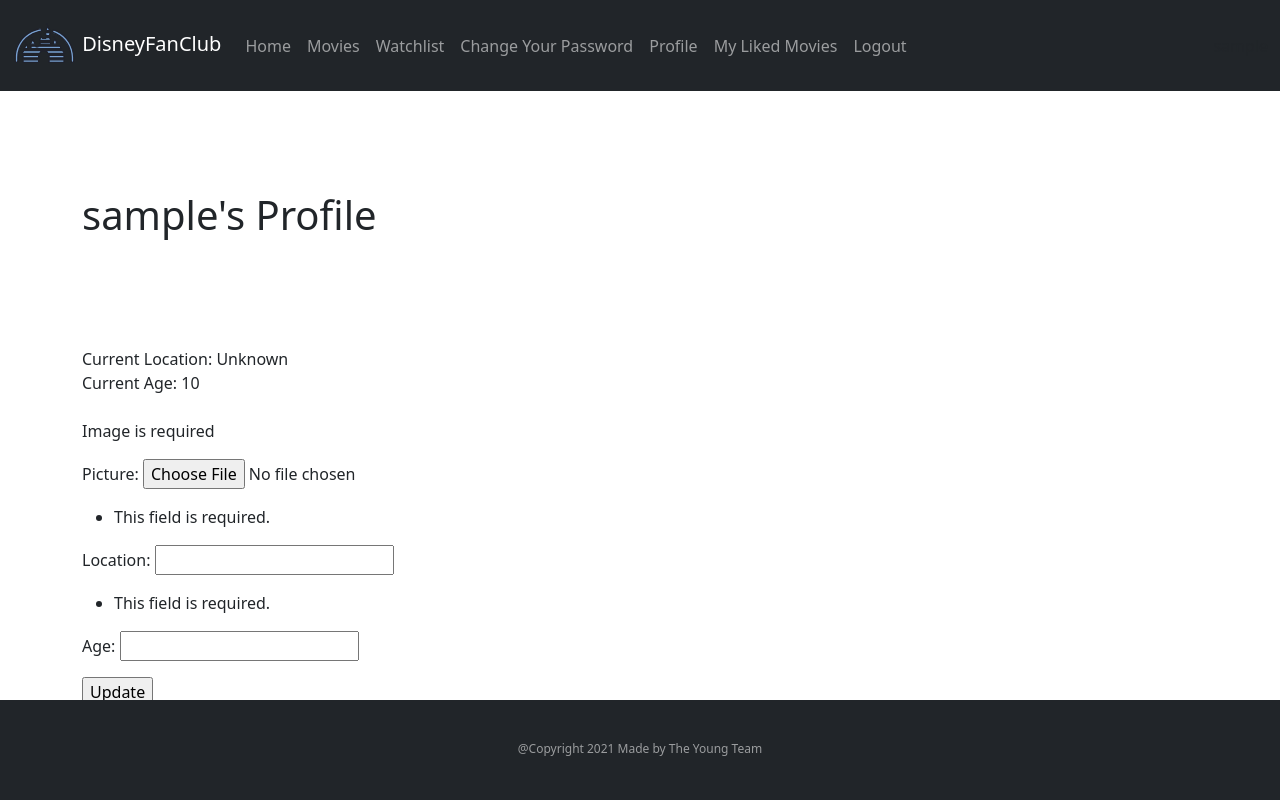
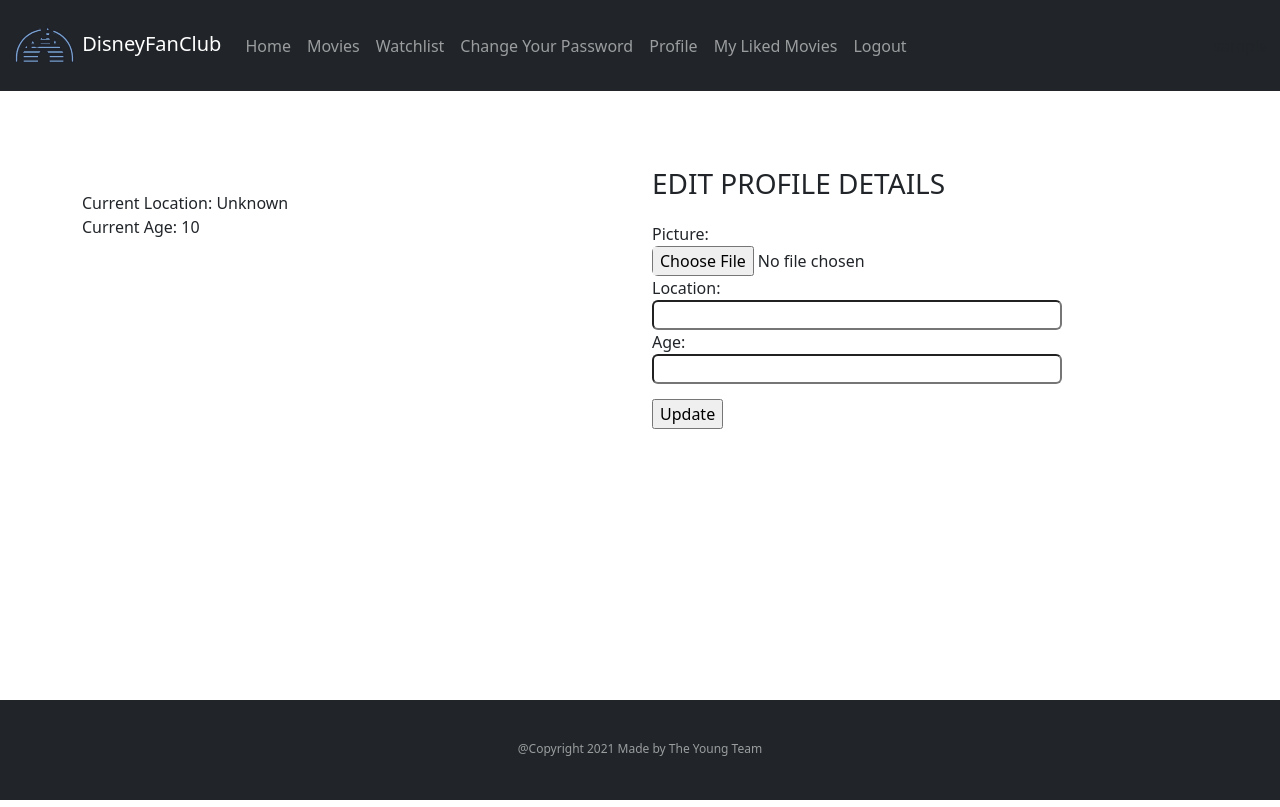
Before and after one commit to JoshuaYong103/ITech-team-project, a Django app: a page that uses tango_with_django_project/templates/rango/base.html in a window 1280 px wide. Run offline with Django 3.2, Linux system fonts and the light colour scheme; the visitor is signed in with stand-in values (Sample User, id 1); data comes from the database, SQL or seed files in the repository.

Commit message:
Style Issues For edit user

```diff
--- a/tango_with_django_project/static/style.css
+++ b/tango_with_django_project/static/style.css
@@ -54,7 +54,7 @@
   width:75%;
 }
 
-.textboxStyle input[type="text"] ,.textboxStyle input[type="password"],.textboxStyle input[type="email"]
+.textboxStyle input[type="text"] ,.textboxStyle input[type="password"],.textboxStyle input[type="email"],.textboxStyle input[type="number"],.textboxStyle input[type="file"]
 {
   width: 100%;
  border-radius: 6px;
@@ -79,6 +79,21 @@
 {
   padding:40px;
 
+}
+
+.centerform
+{
+  width: 450px;
+  margin: 0 auto;
+  padding-top: 8%;
+
+}
+
+.clear { clear: both; height: 150px; }
+
+.formButtonSubmit
+{
+  margin-top: 15px;
 }
 #login_form
 {
--- a/tango_with_django_project/templates/rango/base.html
+++ b/tango_with_django_project/templates/rango/base.html
@@ -16,7 +16,7 @@
         </title>
     </head>
     <body>
-        <div style="padding-bottom: 100px;">
+        <div>
         <div>
             {% include 'rango/header.html' %}
         {% block body_block %}
--- a/tango_with_django_project/templates/rango/movie_mini.html
+++ b/tango_with_django_project/templates/rango/movie_mini.html
@@ -81,8 +81,8 @@
 <script>
   function fetch(movieid)
   {
+    var endpoint ="/moviedetail/"+movieid+"/";
     alert(":hello");
-    var endpoint ='/moviedetail/'+movieid+"/";
     $.ajax({
       url:endpoint,
       type:"GET",
--- a/tango_with_django_project/templates/rango/profile.html
+++ b/tango_with_django_project/templates/rango/profile.html
@@ -6,14 +6,15 @@
 {% endblock %}
 
 {% block body_block %}
-<div class="jumbotron p-4">
+<!-- <div class="jumbotron p-4">
     <div class="container">
         <h1 class="jumbotron-heading">{{ selected_user.username }}'s Profile</h1>
     </div>
-</div>
+</div> -->
 
 <div class="container">
     <div class="row">
+    <div class="col-md-6">
         {% if user_profile.picture %}
         <div class="profile_images">
         <img src="{{ MEDIA_URL }}{{ user_profile.picture }}" width="300px" height="300px" alt="{{ selected_user.username }}'s profile image" />
@@ -40,17 +41,33 @@
             {% if selected_user == user %}
             <br />
             <p>
-            Image is required
+                {% else %}
+                Image is required
+                {% endif %}
+
             </p>
+            </div>
+            </div>
+            <div class="col-md-6">
             <form method="post" action="." enctype="multipart/form-data">
                 {% csrf_token %}
-                {{ form.as_p }}
+                <h3 class="pagetitle">EDIT PROFILE DETAILS</h3>
+                {% csrf_token %}
+                {% for field in form %}
+                <div>
+                {{field.label_tag}}
+                </div>
+                <div class="textboxStyle">
+                {{field}}
+                </div>
+                {% endfor %}
+                <div class="formButtonSubmit">
+                <input type="submit" value="Update" />
+                </div>
 
-                <input type="submit" value="Update" />
             </form>
-            {% else %}
-            {% endif %}
         </div>
     </div>
-</div>
+        </div>
+
 {% endblock %}
--- a/tango_with_django_project/templates/registration/login.html
+++ b/tango_with_django_project/templates/registration/login.html
@@ -20,7 +20,7 @@ nonce="m26VpH3c">
       <h3 class="pagetitle">LOGIN</h3>
       {% csrf_token %}
       {{ form.as_p }}
-      <div>
+      <div class="formButtonSubmit">
       <input type="submit" value="Log In" class="btn btn-dark">
       </div>
       <div>
@@ -35,6 +35,7 @@ nonce="m26VpH3c">
       data-auto-logout-link="false" data-use-continue-as="false">
       <a href="{% provider_login_url 'google' %}">Login With Google</a>
       </div>
+      <div class="clear"></div>
       </form>
 
   </div>
--- a/tango_with_django_project/templates/registration/password_change_done.html
+++ b/tango_with_django_project/templates/registration/password_change_done.html
@@ -5,8 +5,6 @@
 {% endblock %}
 
 {% block body_block %}
-<h1>Password Successfully Changed</h1>
-
 
 <p>Your password has been successfully changed!</p>
 {% endblock %}
--- a/tango_with_django_project/templates/registration/registration_form.html
+++ b/tango_with_django_project/templates/registration/registration_form.html
@@ -9,7 +9,7 @@
 
 
         <div class="form-group" >
-            <form role="form" method="post" action="." id="signup_form">
+            <form role="form" method="post" action="." class="centerform">
                 <h3 class="pagetitle">REGISTER FORM</h3>
                 {% csrf_token %}
 
@@ -29,8 +29,10 @@
                     {% endfor %}
                 </p>
             {% endfor %}
-
+<div class="formButtonSubmit">
                 <input type="submit" value="Register" class="btn btn-dark" />
+            </div>
+            <div class="clear"></div>
                 </form>
         </div>
     </div>
```
Also changed, not shown: tango_with_django_project/templates/registration/password_change_form.html (+19 -5 lines).
